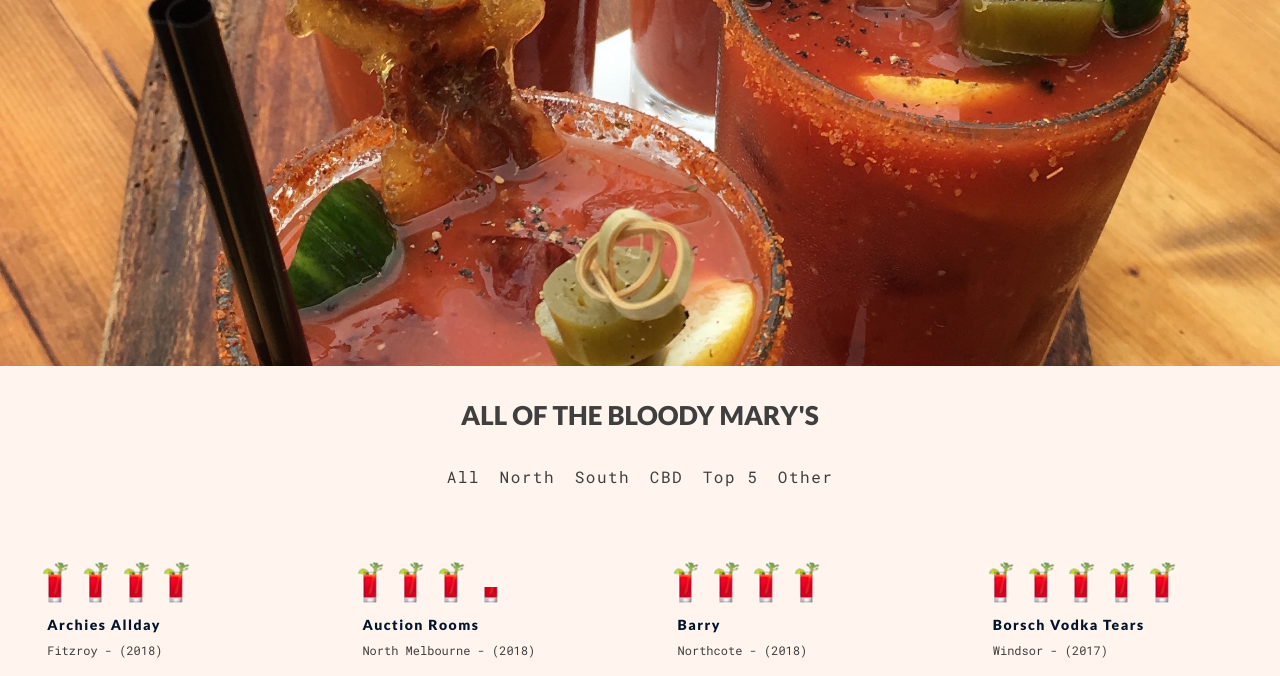
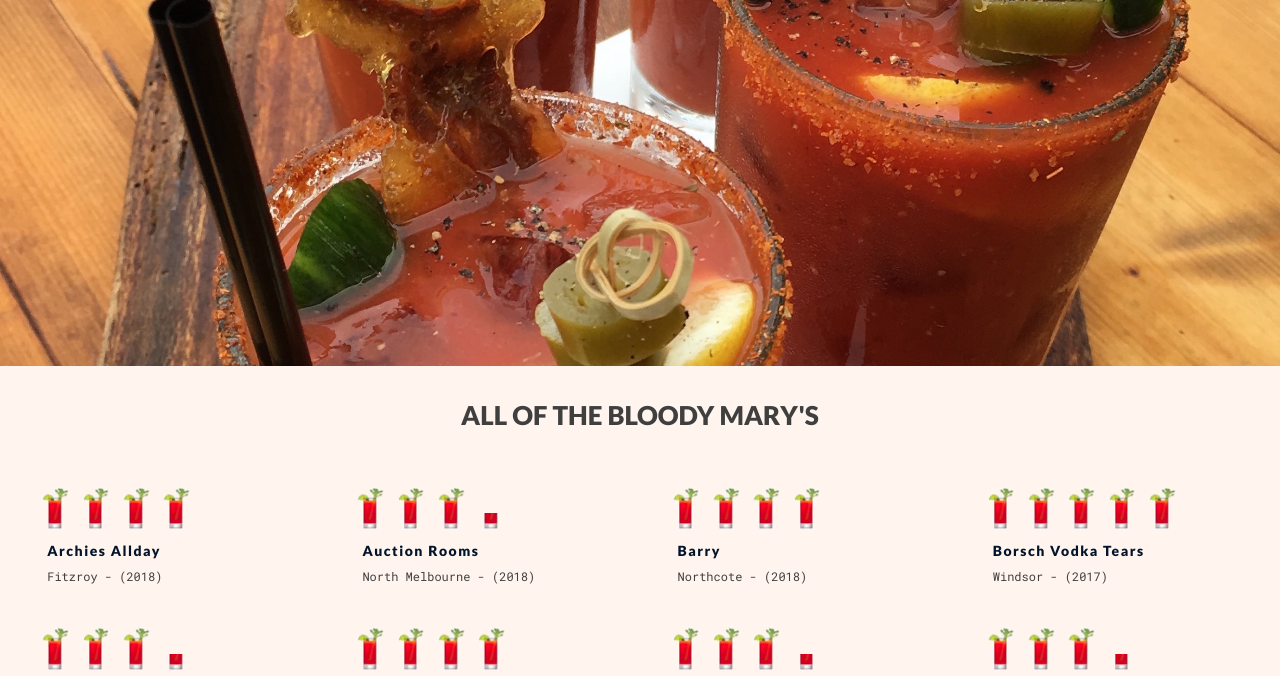
Before and after one commit to blllle/Bloodymary3, a plain HTML site: page list.html in a window 1280 px wide. Shown: the part 84-760 px from the top of the page. Drawn offline with nearby package versions, Linux system fonts and the light colour scheme; some packages are replaced by stand-ins of ours; files whose address does not match are found by name.

Commit message:
remove filter
because not working

```diff
--- a/list.html
+++ b/list.html
@@ -50,14 +50,14 @@
 
       <h3>All of the Bloody Mary's</h3>
 
-      <nav id=filters class="filters-list">
+      <!-- <nav id=filters class="filters-list">
         <a href="" class="shop-filter filter-selected" data-filter=".bloody">All</a>
         <a href="" class="shop-filter" data-filter=".north">North</a>
         <a href="" class="shop-filter" data-filter=".south">South</a>
         <a href="" class="shop-filter" data-filter=".cbd">CBD</a>
         <a href="" class="shop-filter" data-filter=".top5">Top 5</a>
         <a href="" class="shop-filter" data-filter=".other">Other</a>
-        </nav>
+        </nav> -->
     <section class="list-all">
       <div class="bloody north">
         <div class="rating">
```
